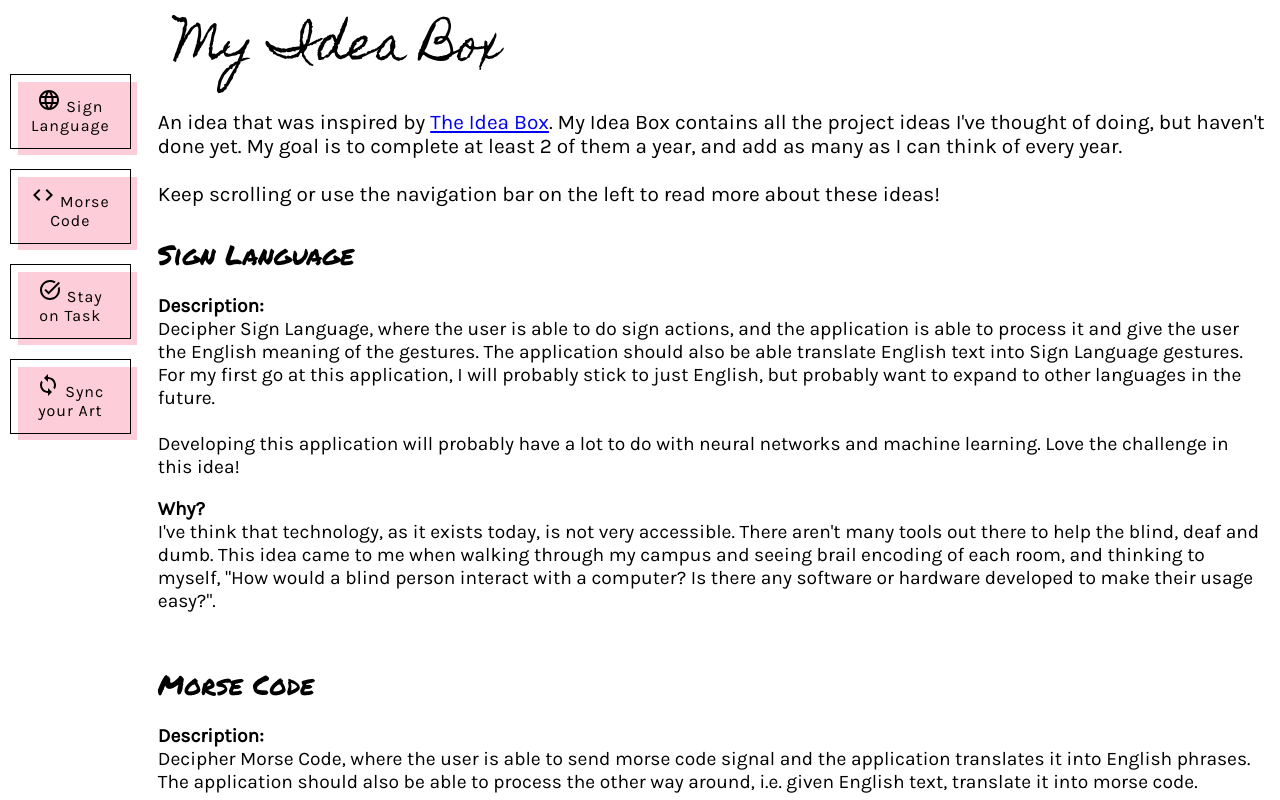
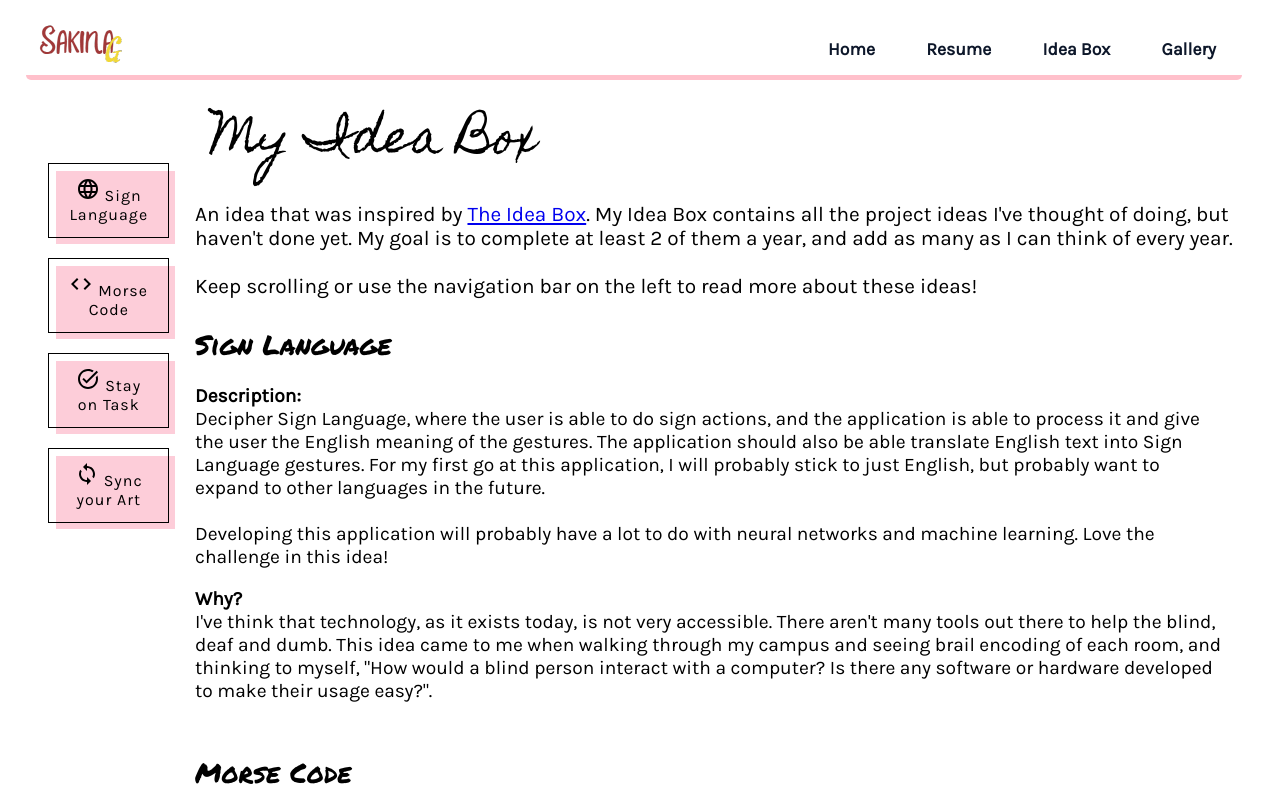
Before and after one commit to SakinaGadri/website, a React (Create React App) app: page /ideabox in a window 1280 px wide. Shown: the top 800 px of the page. Built offline with nearby package versions, Linux system fonts and the light colour scheme; a web font is replaced by a local one.

Commit message:
finished idea box

```diff
--- a/public/index.html
+++ b/public/index.html
@@ -6,8 +6,8 @@
   <link rel="icon" href="%PUBLIC_URL%/favicon.ico" />
   <meta name="viewport" content="width=device-width, initial-scale=1" />
   <meta name="theme-color" content="#000000" />
-  <meta name="description" content="Web site created using create-react-app" />
-  <link rel="apple-touch-icon" href="%PUBLIC_URL%/logo192.png" />
+  <meta name="description" content="Sakina Gadriwala's Website developed using Firebase and React" />
+  <link rel="apple-touch-icon" href="%PUBLIC_URL%/logo.png" />
   <!-- Font Imports -->
   <link rel="preconnect" href="https://fonts.googleapis.com">
   <link rel="preconnect" href="https://fonts.gstatic.com" crossorigin>
--- a/src/App.tsx
+++ b/src/App.tsx
@@ -1,19 +1,17 @@
 import React from 'react';
 import styled from 'styled-components';
 import './App.css';
-import { Home, Footer, Header } from './HomePage'
+import Home from './HomePage'
+import { Footer } from './CommonElements';
 import { device } from './sizes';
 
 const App = () => {
 
 	return (
-		<>
-			<OuterDiv>
-				<Home />
-				<HRTag />
-				<Footer />
-			</OuterDiv>
-		</>
+		<OuterDiv>
+			<Home />
+			<Footer />
+		</OuterDiv>
 	);
 }
 
@@ -28,14 +26,3 @@ const OuterDiv = styled.div`
 		flex-direction: column;
 	}
 `;
-
-
-const HRTag = styled.hr`
-	border: 0;
-	clear: both;
-	display: block;
-	width: 96%;
-	background-color: #f5abab;
-	height: 2px;
-	margin-top: 3.5%;
-`;
--- a/src/HomePage/Footer.tsx
+++ b/src/CommonElements/Footer.tsx
@@ -6,6 +6,8 @@ import { device } from '../sizes';
 
 const Footer = () => {
     return (
+        <>
+            <HRTag />
             <FooterStyle>
                 <ul id="list-inline">
                     <li id="list-inline-item"><a href="/">Home</a></li>
@@ -17,10 +19,21 @@ const Footer = () => {
                     Sakina Gadriwala © {new Date().getFullYear()}
                 </p>
             </FooterStyle>
+        </>
     );
 }
 
 export default Footer;
+
+const HRTag = styled.hr`
+	border: 0;
+	clear: both;
+	display: block;
+	width: 96%;
+	background-color: #f5abab;
+	height: 2px;
+	margin-top: 3.5%;
+`;
 
 const FooterStyle = styled.footer`
     align-self: center;
--- /dev/null
+++ b/src/CommonElements/Header.tsx
@@ -0,0 +1,80 @@
+import React from 'react';
+import { device } from '../sizes';
+import styled from 'styled-components';
+import logo from '../logo.png';
+
+const Header = () => {
+    return (
+        <OuterDivStyle id="header-nav-bar">
+            <NavBarStyle>
+                <a href="/">
+                    <ButtonStyle>Home</ButtonStyle>
+                </a>
+
+                <a href="/resume">
+                    <ButtonStyle>Resume</ButtonStyle>
+                </a>
+
+                <a href="/ideabox">
+                    <ButtonStyle>Idea Box</ButtonStyle>
+                </a>
+
+                <a href="/gallery">
+                    <ButtonStyle>Gallery</ButtonStyle>
+                </a>
+            </NavBarStyle>
+            <img src={logo} style={{margin: "1%"}} />
+        </OuterDivStyle>
+    )
+}
+
+export default Header;
+
+const ButtonStyle = styled.button`
+    background-color: white;
+    border: 0 solid #e2e8f0;
+    box-sizing: border-box;
+    color: #0d172a;
+    cursor: pointer;
+    font-family: "Karla", sans-serif;
+    font-size: 1.1rem;
+    font-weight: 600;
+    line-height: 1;
+    padding: 1rem 1.6rem;
+    text-align: center;
+    text-decoration: none #0d172a solid;
+    text-decoration-thickness: auto;
+    transition: all .5s ease;
+    user-select: none;
+    -webkit-user-select: none;
+    touch-action: manipulation;
+    :hover {
+        background-color: #1e293b;
+        color: #fff;
+    }
+`;
+
+const OuterDivStyle = styled.div`
+    background-color: white;
+    border-bottom: 5px pink solid;
+    border-radius: 5px;
+    display: flex;
+    margin: 1% 2% 0;
+    width: 95%;
+    flex-direction: row-reverse;
+    position: sticky;
+    justify-content: space-between;
+    top: 0px;
+    @media ${device.mobileS}, ${device.mobileM}, ${device.mobileL} {
+        align-items: center;
+        display: flex;
+        flex-direction: column;
+    }
+`;
+
+const NavBarStyle = styled.div`
+    margin: 1% 0 0;
+    @media ${device.mobileS}, ${device.mobileM}, ${device.mobileL} {
+        display: none;
+    }
+`;
--- /dev/null
+++ b/src/CommonElements/index.tsx
@@ -0,0 +1,4 @@
+import Footer from "./Footer";
+import Header from "./Header";
+
+export { Header, Footer };
--- a/src/HomePage/Header.tsx
+++ /dev/null
@@ -1,63 +0,0 @@
-import React from 'react';
-import { device } from '../sizes';
-import styled from 'styled-components';
-
-const Header = () => {
-    return (
-        <NavBarStyle id="header-nav-bar">
-            <a href="#home-page">
-                <ButtonStyle>Home</ButtonStyle>
-            </a>
-
-            <a href="#resume">
-                <ButtonStyle>Resume</ButtonStyle>
-            </a>
-
-            <a href="#idea-box">
-                <ButtonStyle>Idea Box</ButtonStyle>
-            </a>
-
-            <a href="#gallery">
-                <ButtonStyle>Gallery</ButtonStyle>
-            </a>
-        </NavBarStyle>
-    )
-}
-
-export default Header;
-
-const ButtonStyle = styled.button`
-    background-color: white;
-    border: 0 solid #e2e8f0;
-    box-sizing: border-box;
-    color: #0d172a;
-    cursor: pointer;
-    font-family: "Karla", sans-serif;
-    font-size: 1.1rem;
-    font-weight: 600;
-    line-height: 1;
-    padding: 1rem 1.6rem;
-    text-align: center;
-    text-decoration: none #0d172a solid;
-    text-decoration-thickness: auto;
-    transition: all .5s ease;
-    user-select: none;
-    -webkit-user-select: none;
-    touch-action: manipulation;
-    :hover {
-        background-color: #1e293b;
-        color: #fff;
-    }
-`;
-
-const NavBarStyle = styled.div`
-    display: flex;
-    margin: 2%;
-    width: 90%;
-    flex-direction: row-reverse;
-    position: sticky;
-    top: 0px;
-    @media ${device.mobileS}, ${device.mobileM}, ${device.mobileL} {
-        display: none;
-    }
-`;
--- a/src/HomePage/index.tsx
+++ b/src/HomePage/index.tsx
@@ -1,5 +1,3 @@
 import Home from './Home';
-import Footer from './Footer';
-import Header from './Header';
 
-export { Home, Header, Footer };
+export default Home;
--- a/src/IdeaBoxPage/IdeaBox.tsx
+++ b/src/IdeaBoxPage/IdeaBox.tsx
@@ -6,13 +6,16 @@ import SignLang from './SignLang';
 import MorseCode from './MorseCode';
 import StayOnTask from './StayOnTask';
 import SyncArt from './SyncArt';
+import { Header, Footer } from '../CommonElements';
 
 const IdeaBox = () => {
 
   // https://theideaboxkids.com/whats-an-idea-box/
   // https://getcssscan.com/css-buttons-examples (button 52)
   return (
-    <div id="idea-box" style={{ display: "flex", fontFamily: "Karla, sans-serif" }}>
+    <div id="ideabox-outerdiv" style={{ display: "flex", flexDirection: "column", fontFamily: "Karla, sans-serif" }}>
+      <Header />
+      <div id="idea-box" style={{ display: "flex", fontFamily: "Karla, sans-serif", padding: "1% 3%", flexDirection: "row" }}>
         {/* Nav Menu */}
         <SideBar>
           <ATag href="#sign-lang">
@@ -63,6 +66,8 @@ const IdeaBox = () => {
           <SyncArt />
 
         </div>
+      </div>
+      <Footer />
     </div>
   )
 }
--- a/src/index.tsx
+++ b/src/index.tsx
@@ -8,7 +8,6 @@ import {
 } from "react-router-dom";
 import App from './App';
 import reportWebVitals from './reportWebVitals';
-// import { Home } from './HomePage';
 import IdeaBox from './IdeaBoxPage';
 import Gallery from './GalleryPage';
 import Resume from './ResumePage';
```
Also changed, not shown: public/logo.png (renamed from public/sakina.png), src/logo.png (added). Lines whose indentation alone changed are shown as unchanged.
